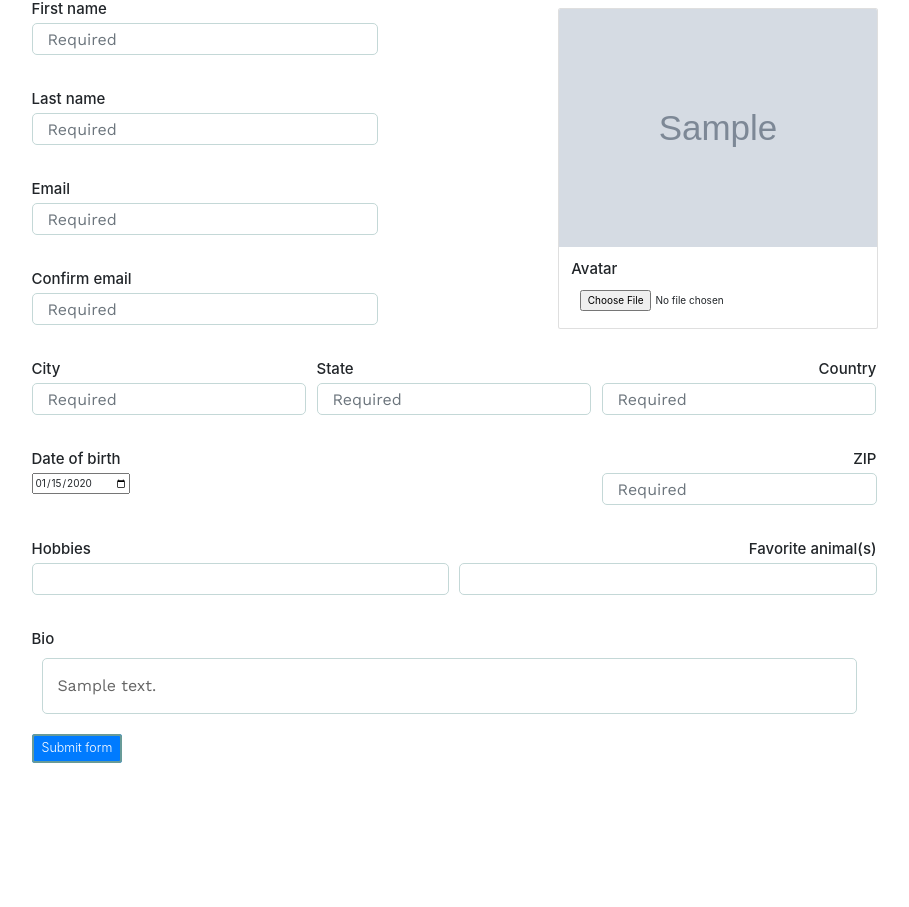
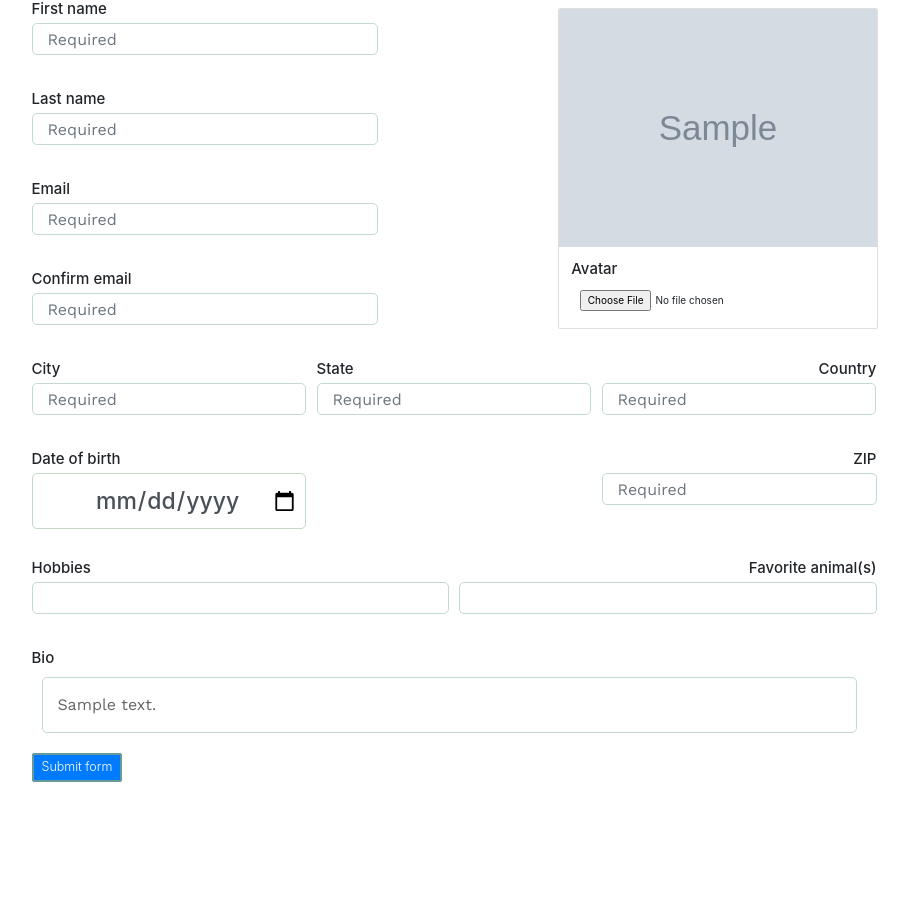
Before and after one commit to OzRayan/User_Profile, a Django app: page /accounts/profile/edit/ in a window 1280 px wide. Shown: the part 124-1031 px from the top of the page, without its empty margins (186-1095 px from the left). Before the commit the page ends 887 px from the top, so only its background shows below. Run offline with Django 3.2, Linux system fonts and the light colour scheme; a user stored in the database is signed in; tables that the repository leaves empty hold one stand-in row (values such as "Sample post"); grey boxes marked "Sample" are stand-in pictures; some libraries are stand-ins or nearby versions.

Commit message:
forms update, profile_edit.html fix, views fix, updates

```diff
--- a/accounts/forms.py
+++ b/accounts/forms.py
@@ -16,7 +16,7 @@ class ProfileForm(forms.ModelForm):
              - bio --> CharField form with TinyMCE widget
     """
     check_email = forms.EmailField()
-    bio = forms.CharField(widget=TinyMCE(attrs={"cols": 20, "rows": 10}))
+    bio = forms.CharField(widget=TinyMCE(attrs={"cols": 30, "rows": 10}))
 
     class Meta:
         model = models.Profile
--- a/accounts/templates/accounts/profile_edit.html
+++ b/accounts/templates/accounts/profile_edit.html
@@ -26,9 +26,15 @@
             <!-- Avatar -->
             <div class="h4 col-md-7 mb-3 d-flex justify-content-end pos">
                 <div class="card" style="max-width: 32rem; max-height: 37rem;">
-                    <a href="{{ form.instance.avatar.url }}">
-                        <img class="card-img-top"
-                            src="{{ form.instance.avatar.url }}" alt="{{ user }}"></a>
+                    {% if form.instance.first_name %}
+                        <a href="{{ form.instance.avatar.url }}">
+                            <img class="card-img-top"
+                                src="{{ form.instance.avatar.url }}" alt="{{ user }}"></a>
+                    {% else %}
+                        <a href="#">
+                            <img class="card-img-top"
+                                src="#" alt="{{ user }}"></a>
+                    {% endif %}
                     <div class="card-body">
                             <h5 class="card-title h4">Avatar</h5>
                         <input class="btn btn-white" name="avatar" type="file">
@@ -106,11 +112,10 @@
             <div class="col-md-4 mb-2">
                 <label class="h4 d-flex justify-content-start"
                        for="id_date_of_birth">Date of birth</label>
-                <input type="date" class="hasDatepicker mb-4 d-flex justify-content-end"
+                <input type="date" class="form-control h4 dt mb-4 d-flex justify-content-end"
                        id="id_date_of_birth"
                        required
-                       placeholder="Date of birth"
-                       formaction="{{ form.date_of_birth }}
+                       placeholder="Date of birth">
             </div>
 
             <div class="col-md-4 mb-3">
--- a/accounts/views.py
+++ b/accounts/views.py
@@ -10,6 +10,7 @@ from django.core.exceptions import ObjectDoesNotExist
 from django.core.urlresolvers import reverse
 from django.http import HttpResponseRedirect
 from django.shortcuts import render, get_object_or_404
+from django.views.decorators.cache import never_cache
 
 from . import forms
 from . import models
@@ -93,7 +94,10 @@ def detail_view(request):
 
 @login_required
 def edit_view(request):
-    profile_detail = get_object_or_404(models.Profile)
+    try:
+        profile_detail = models.Profile.objects.get(user=request.user)
+    except ObjectDoesNotExist:
+        profile_detail = None
     form = forms.ProfileForm(instance=profile_detail)
     if request.method == "POST":
         form = forms.ProfileForm(request.POST, request.FILES, instance=profile_detail)
--- a/assets/css/style.css
+++ b/assets/css/style.css
@@ -1,13 +1,23 @@
-#mceu_30, #mceu_18, #mceu_17 {
-    margin-left: auto;
+.mce-panel .mce-tinymce, .form-row .mce-tinymce  {
+    border: 1px solid #c4d8c7;
+    border-radius: 5px;
 }
 
 .form-row .mce-tinymce {
-    margi-left: auto;
+    margin-left: 0;
+    margin-right: auto;
+    max-width: 100%;
 }
 
-input[type="text"] {
+input[type="text"], input[type="date"] {
     border-radius: 5px;
+}
+
+input[type="date"] {
+    border: 1px solid #c4d8c7;
+    font-size: 2.3rem;
+    padding-left: 2rem;
+    height: 5.6rem;
 }
 
 .container {
--- a/project_7/settings.py
+++ b/project_7/settings.py
@@ -144,7 +144,7 @@ TINYMCE_DEFAULT_CONFIG = {
             ''',
     'toolbar1': '''
             fullscreen preview bold italic underline | fontselect,
-            fontsizeselect  | forecolor backcolor | alignleft alignright |
+            fontsizeselect  | forecolor | alignleft alignright |
             aligncenter alignjustify | indent outdent | bullist numlist |
             | | |
             ''',
--- a/templates/layout.html
+++ b/templates/layout.html
@@ -29,10 +29,6 @@
     –––––––––––––––––––––––––––––––––––––––––––––––––– -->
     <link rel="stylesheet" href="https://stackpath.bootstrapcdn.com/bootstrap/4.1.1/css/bootstrap.min.css" integrity="sha384-WskhaSGFgHYWDcbwN70/dfYBj47jz9qbsMId/iRN3ewGhXQFZCSftd1LZCfmhktB" crossorigin="anonymous">
 
-    <!-- Custom CSS
-    –––––––––––––––––––––––––––––––––––––––––––––––––– -->
-    <link rel="stylesheet" href="{% static 'css/style.css' %}">
-
     <!-- Datepicker CSS
     -------------------------------------------------- -->
     <link rel="stylesheet" href="//code.jquery.com/ui/1.12.1/themes/humanity/jquery-ui.css">
@@ -45,24 +41,29 @@
             src="{% static 'js/autogrow.js' %}"></script>
     <script type="text/javascript" src="{% static 'js/global.js' %}"></script>
     <!-- Datepicker JS -->
-    <script
-        src="https://code.jquery.com/jquery-2.2.4.js"
-        integrity="sha256-iT6Q9iMJYuQiMWNd9lDyBUStIq/8PuOW33aOqmvFpqI="
-        crossorigin="anonymous"></script>
-    <script
-        src="https://code.jquery.com/ui/1.12.1/jquery-ui.min.js"
-        integrity="sha256-VazP97ZCwtekAsvgPBSUwPFKdrwD3unUfSGVYrahUqU="
-        crossorigin="anonymous"></script>
-    <script>
-        $(document).ready(function() {
-            $("#id_date_of_birth").datepicker();
-        });
-    </script>
+    <!--<script-->
+        <!--src="https://code.jquery.com/jquery-2.2.4.js"-->
+        <!--integrity="sha256-iT6Q9iMJYuQiMWNd9lDyBUStIq/8PuOW33aOqmvFpqI="-->
+        <!--crossorigin="anonymous"></script>-->
+    <!--<script-->
+        <!--src="https://code.jquery.com/ui/1.12.1/jquery-ui.min.js"-->
+        <!--integrity="sha256-VazP97ZCwtekAsvgPBSUwPFKdrwD3unUfSGVYrahUqU="-->
+        <!--crossorigin="anonymous"></script>-->
+    <!--<script>-->
+        <!--$(document).ready(function() {-->
+            <!--$("#id_date_of_birth").datepicker();-->
+        <!--});-->
+    <!--</script>-->
     <!-- Password meter JS -->
     <script type="text/javascript" src="{% static 'js/password.js' %}"></script>
 
     <!-- Media block for user profile form -->
     {% block media %}{% endblock %}
+
+
+    <!-- Custom CSS
+    –––––––––––––––––––––––––––––––––––––––––––––––––– -->
+    <link rel="stylesheet" href="{% static 'css/style.css' %}">
 
 </head>
 <body>
```
Also changed, not shown: assets/user_profile_avatar/summer-1920x1080-cloud-sunset-sea-ocean-evening-water-201.jpg (added).
